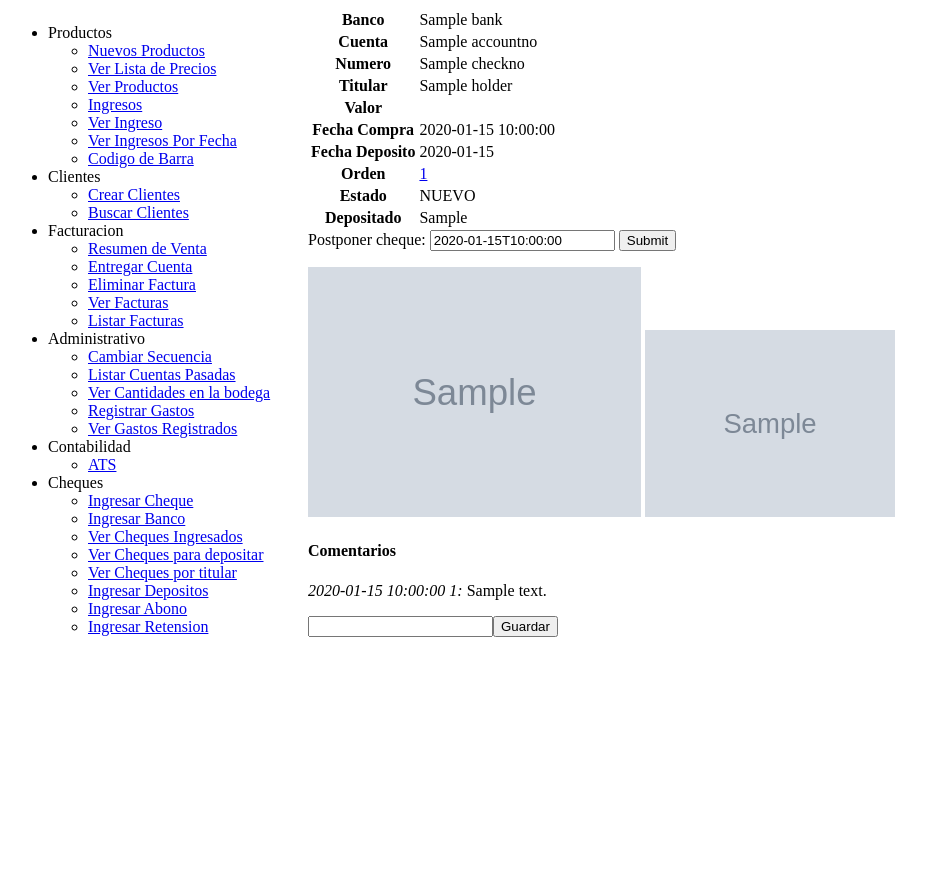
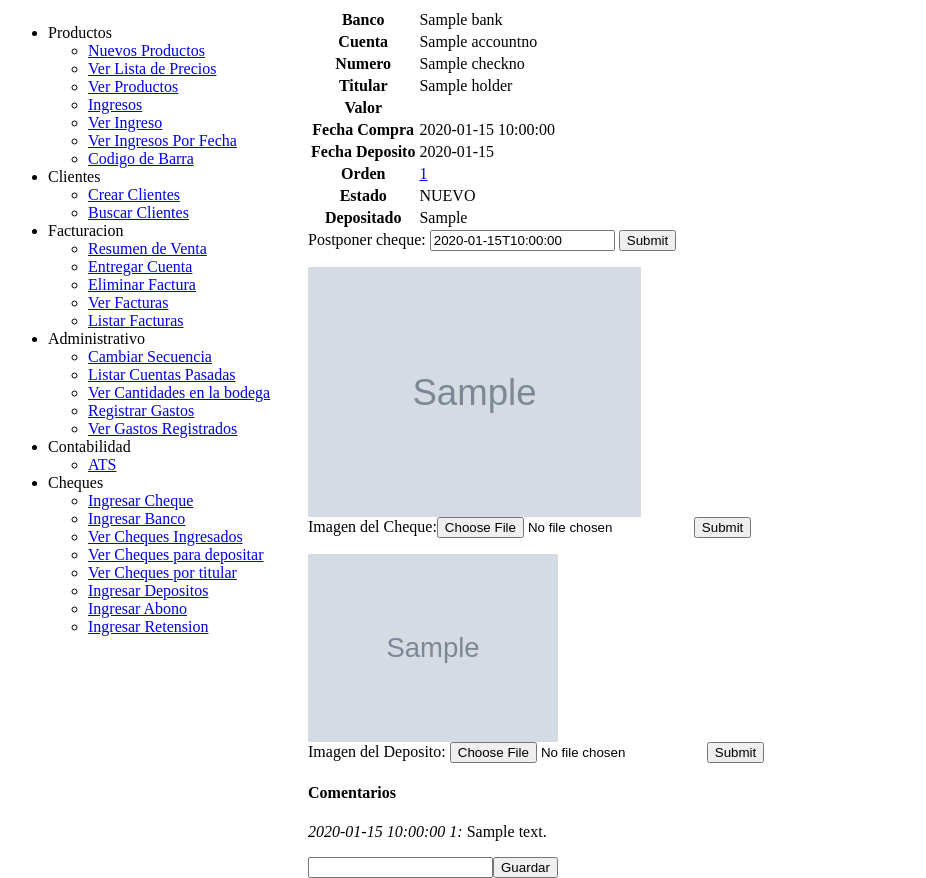
Before and after one commit to qihqi/henryFACTClient, a Python web app: template templates/invoice/ver_cheque.html in a window 1280 px wide. Shown: the whole page, without its empty margins (0-926 px from the left). Before the commit the page ends 637 px from the top, so only its background shows below. Run offline with Jinja, Linux system fonts and the light colour scheme; the template is opened without the code that fills it: most values are stand-ins (such as "Sample title", 1, 10 or a date in 2020); grey boxes marked "Sample" are stand-in pictures; some libraries are stand-ins or nearby versions.

Commit message:
Add date in deposit todo.
* also always show check img upload

```diff
--- a/henry/website/web_invoice.py
+++ b/henry/website/web_invoice.py
@@ -289,10 +289,10 @@ def post_crear_entrega_de_cuenta():
              'deposit': deposito, 'diff': diff})
         now = datetime.datetime.now()
         todo1 = Todo(objtype=ObjType.ACCOUNT, objid=date, status='PENDING',
-                     msg='Papeleta de deposito: ${}'.format(Decimal(deposito) / 100),
+                     msg='Papeleta de deposito de {}: ${}'.format(date, Decimal(deposito) / 100),
                      creation_date=now, due_date=now)
         todo2 = Todo(objtype=ObjType.ACCOUNT, objid=date, status='PENDING',
-                     msg='Papeleta de deposito: ${}'.format(Decimal(turned_cash) / 100),
+                     msg='Papeleta de deposito de {}: ${}'.format(date, Decimal(turned_cash) / 100),
                      creation_date=now, due_date=now)
         todoapi.create(todo1)
         todoapi.create(todo2)
--- a/templates/invoice/ver_cheque.html
+++ b/templates/invoice/ver_cheque.html
@@ -54,20 +54,19 @@
 </form>
 {% if check.imgcheck %}
 <img src="/app/img/{{check.imgcheck}}" height="250"/>
-{% else %}
+{% endif %}
 <form method="post" action="/app/save_check_img/check/{{check.uid}}" enctype="multipart/form-data">
+    Imagen del Cheque:<input type="file" name="imgcheck" />
+    <input type="submit" />
+</form>
+{% if check.imgdeposit%}
+<img src="/app/img/{{check.imgdeposit}}" width="250"/>
+{% endif %}
+<form method="post" action="/app/save_check_img/deposit/{{check.uid}}" enctype="multipart/form-data">
+    Imagen del Deposito:
     <input type="file" name="imgcheck" />
     <input type="submit" />
 </form>
-{% endif %}
-{% if check.imgdeposit%}
-<img src="/app/img/{{check.imgdeposit}}" width="250"/>
-{% else %}
-<form method="post" action="/app/save_check_img/deposit/{{check.uid}}" enctype="multipart/form-data">
-    <input type="file" name="imgcheck" />
-    <input type="submit" />
-</form>
-{% endif %}
 <script src="http://code.jquery.com/jquery-1.11.1.min.js"></script>
 <script>
             function addcomment(objtype, objid) {
```
